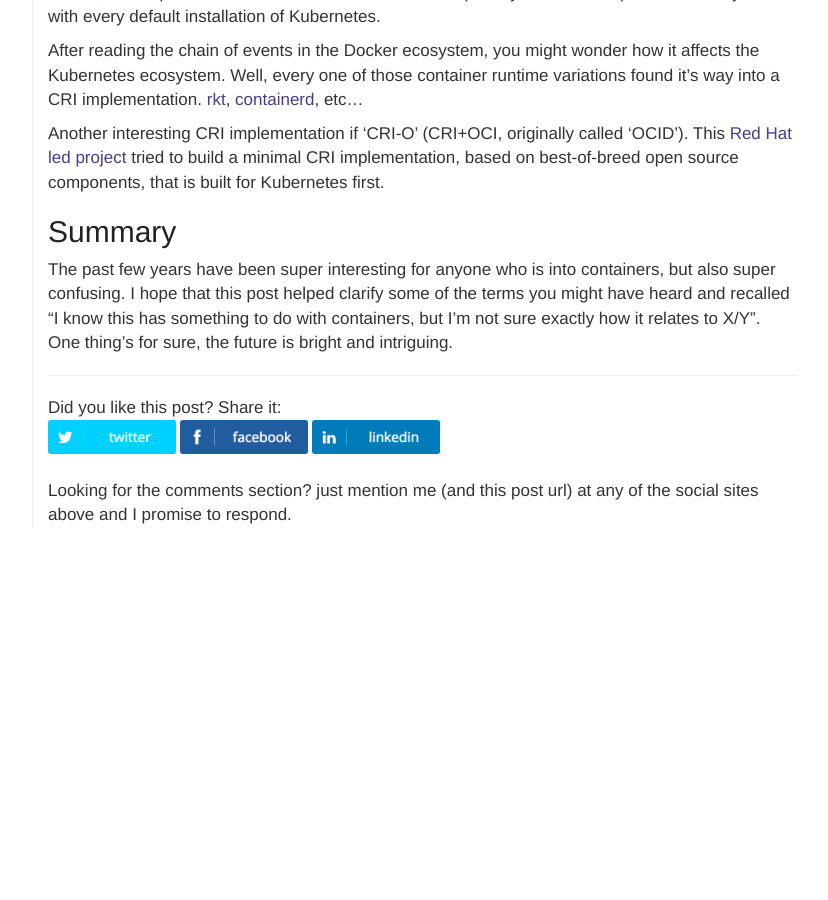
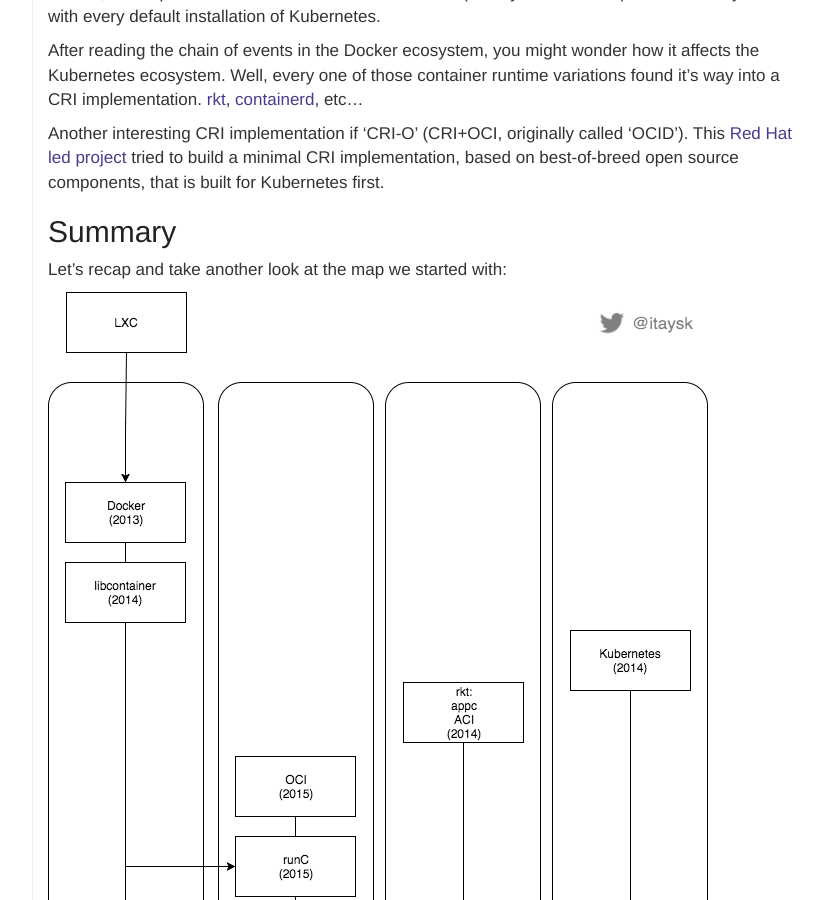
Before and after one commit to itaysk/itaysk.github.io, a Jekyll site: the page built from _posts/2018-02-06-the-hitchhickers-guide-to-the-container-galaxy.md, in a window 1280 px wide and 900 px high, scrolled down 3302 px. Shown: the whole window, without its empty margins (413-1241 px from the left). Built offline with Jekyll 4.4.1, drawn with Linux system fonts in a browser that asks for light colours; before the commit the page ends 3880 px from its top, so only the background shows below that.

Commit message:
post: container galaxy fix

```diff
--- a/_posts/2018-02-06-the-hitchhickers-guide-to-the-container-galaxy.md
+++ b/_posts/2018-02-06-the-hitchhickers-guide-to-the-container-galaxy.md
@@ -84,4 +84,8 @@
 
 ## Summary
 
+Let's recap and take another look at the map we started with:
+
+![timeline](/images/2018-02-06-the-hitchhickers-guide-to-the-container-galaxy_1.png)
+
 The past few years have been super interesting for anyone who is into containers, but also super confusing. I hope that this post helped clarify some of the terms you might have heard and recalled "I know this has something to do with containers, but I'm not sure exactly how it relates to X/Y". One thing's for sure, the future is bright and intriguing.
```
